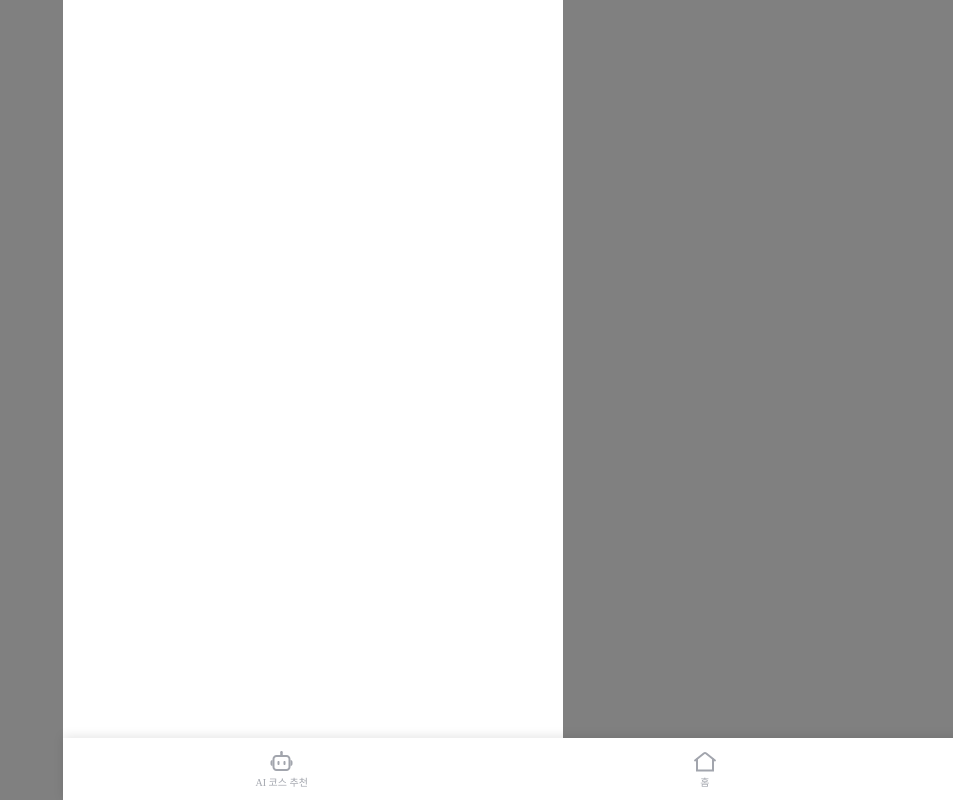
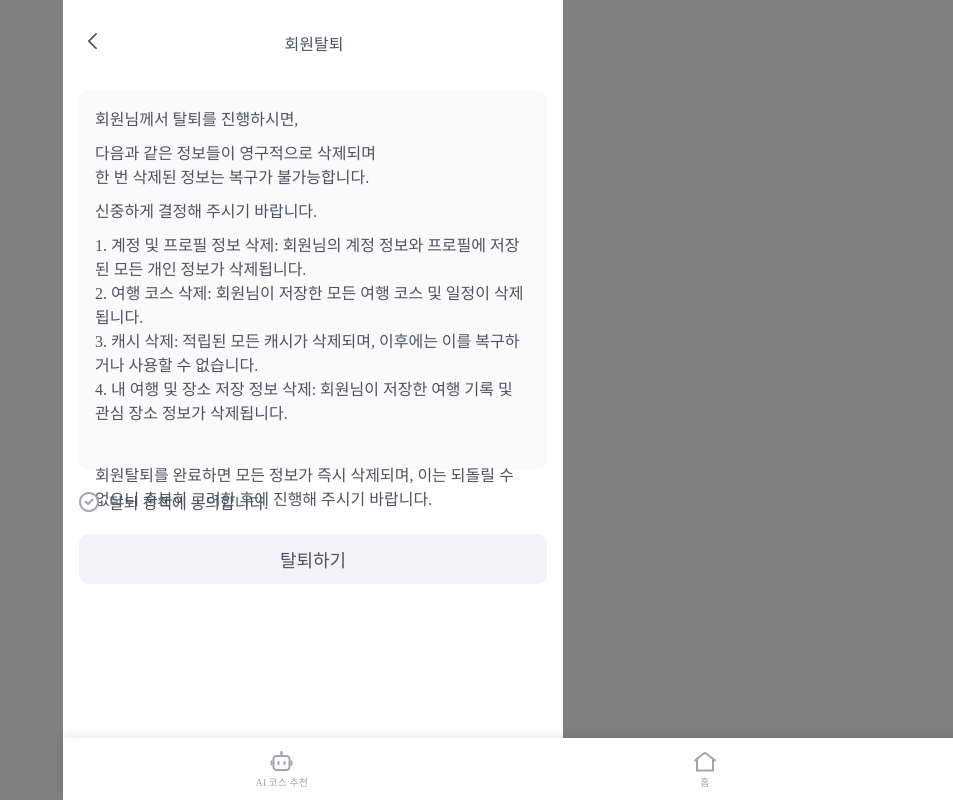
Before and after one commit to osohyun0224/Web-Vital-Swipe, a React (Vite) app: page /quit in a window 1280 px wide. Shown: the whole page, without its empty margins (327-1280 px from the left). Built offline with nearby package versions, Linux system fonts and the light colour scheme; a web font is replaced by a local one.

Commit message:
✨ feat :: 탈퇴하기 페이지 구현

```diff
--- a/src/pages/Quit.jsx
+++ b/src/pages/Quit.jsx
@@ -1,9 +1,105 @@
+import styled from "styled-components";
 import NavigationBar from "../components/NavigationBar";
+import Header from "../components/Header";
+import NoneChecked from "../assets/images/ico-none-check.svg";
+import Checked from "../assets/images/ico-checked.svg";
+import { useState } from "react";
+
+const InfoContainer = styled.div`
+  margin-top: 20px;
+  display: flex;
+  height: 380px;
+  padding: 16px;
+  flex-direction: column;
+  justify-content: left;
+  align-items: left;
+  gap: 10px;
+  align-self: stretch;
+  border-radius: 10px;
+  background: var(--Gray-Scale-Gray-100, #fafafa);
+`;
+
+const InfoText = styled.div`
+  color: var(--Gray-Scale-Gray-700, #50535c);
+  font-family: Pretendard;
+  font-size: 16px;
+  font-style: normal;
+  font-weight: 400;
+  line-height: normal;
+`;
+
+const QuitButton = styled.button`
+  display: flex;
+  width: 100%;
+  margin-top:20px;
+  padding: 12px 73px;
+  justify-content: center;
+  align-items: center;
+  gap: 10px;
+  border-radius: 10px;
+  border: none;
+  background: ${({ isActive }) =>
+    isActive ? "#F33D3D" : "var(--Gray-Scale-Gray-200, #F3F3F7)"};
+  color: ${({ isActive }) => (isActive ? "#FFF" : "#50535C")};
+  font-family: Pretendard;
+  font-size: 18px;
+  font-style: normal;
+  font-weight: 400;
+  line-height: normal;
+  cursor: pointer;
+`;
+
+const CheckList = styled.div`
+  margin-top:20px;
+  display: flex;
+  align-items: center;
+  gap: 10px;
+  font-family: Pretendard;
+  font-size: 16px;
+  color: var(--Gray-Scale-Gray-700, #50535c);
+  cursor: pointer;
+`;
 
 const Quit = () => {
+  const [isAgreed, setIsAgreed] = useState(false);
+
+  const toggleAgreement = () => {
+    setIsAgreed(!isAgreed);
+  };
 
   return (
     <div>
+      <Header title="회원탈퇴" />
+      <InfoContainer>
+        <InfoText>회원님께서 탈퇴를 진행하시면,</InfoText>
+        <InfoText>
+          다음과 같은 정보들이 영구적으로 삭제되며 <br />한 번 삭제된 정보는
+          복구가 불가능합니다.
+        </InfoText>
+        <InfoText>
+          신중하게 결정해 주시기 바랍니다. <br />
+        </InfoText>
+        <InfoText>
+          1. 계정 및 프로필 정보 삭제: 회원님의 계정 정보와 프로필에 저장된 모든
+          개인 정보가 삭제됩니다. <br />
+          2. 여행 코스 삭제: 회원님이 저장한 모든 여행 코스 및 일정이
+          삭제됩니다. <br />
+          3. 캐시 삭제: 적립된 모든 캐시가 삭제되며, 이후에는 이를 복구하거나
+          사용할 수 없습니다. <br />
+          4. 내 여행 및 장소 저장 정보 삭제: 회원님이 저장한 여행 기록 및 관심
+          장소 정보가 삭제됩니다. <br />
+        </InfoText>
+        <br />
+        <InfoText>
+          회원탈퇴를 완료하면 모든 정보가 즉시 삭제되며, 이는 되돌릴 수 없으니
+          충분히 고려한 후에 진행해 주시기 바랍니다.
+        </InfoText>
+      </InfoContainer>
+      <CheckList onClick={toggleAgreement}>
+        <img src={isAgreed ? Checked : NoneChecked} alt="체크" />
+        탈퇴 정책에 동의합니다.
+      </CheckList>
+      <QuitButton isActive={isAgreed}>탈퇴하기</QuitButton>
       <NavigationBar />
     </div>
   );
```
